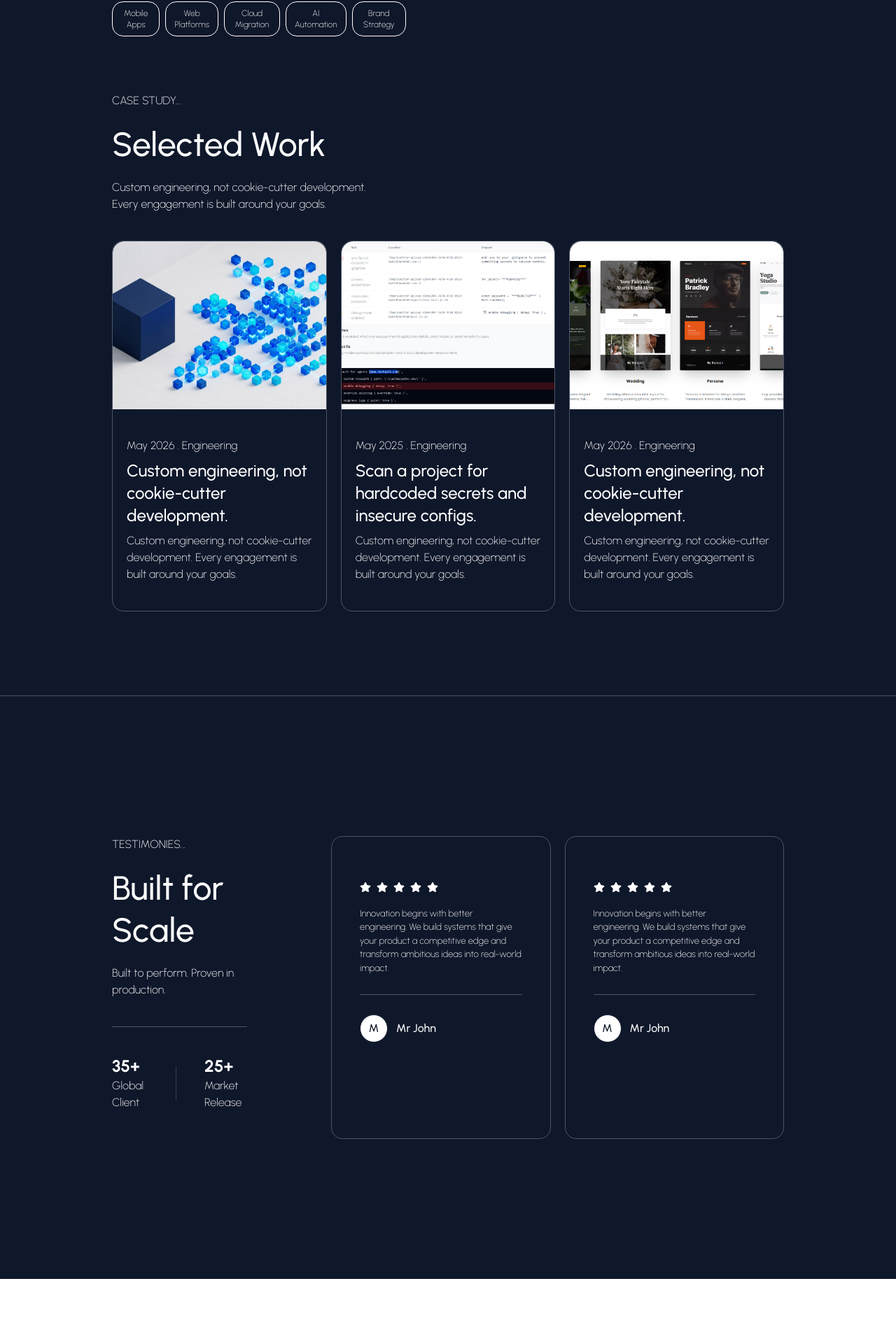
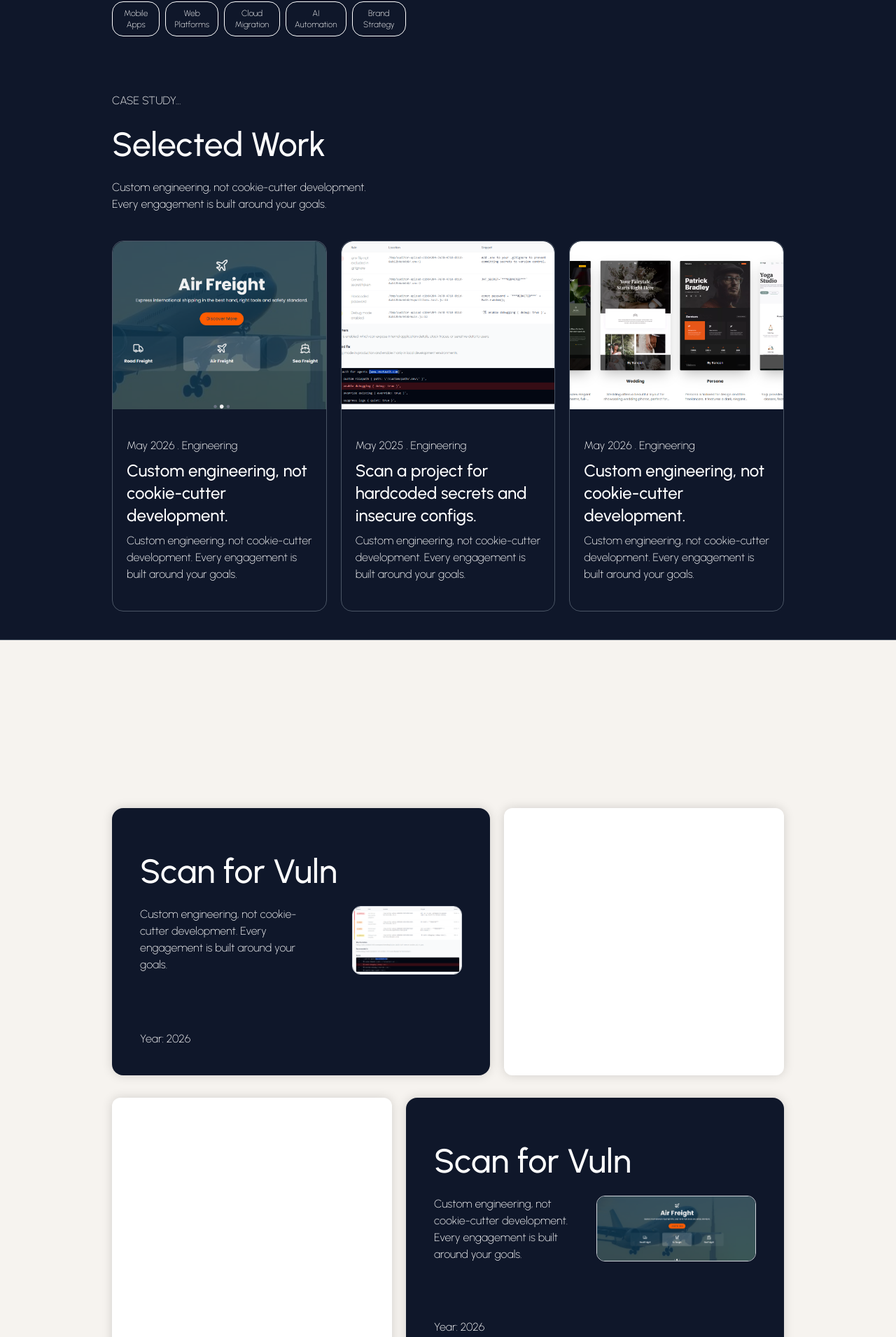
Before and after one commit to Kelechiemmanuel/Portfolio, a React (Vite) app in the folder Frontend/: page / in a window 1280 px wide. Shown: the part 4395-6306 px from the top of the page at 70% size. Built offline with nearby package versions, Linux system fonts and the light colour scheme.

Commit message:
✅✅✅✅

```diff
--- a/Frontend/src/pages/Blog.jsx
+++ b/Frontend/src/pages/Blog.jsx
@@ -1,8 +1,79 @@
-import React from 'react'
+import shipment from '../assets/shipment.png'
+import Screenshot from '../assets/Screenshot.png'
 
 const Blog = () => {
     return (
-        <div className='w-full'>Blog</div>
+        <div className='w-full'>
+
+            <div className='flex gap-5 justify-center w-full px-40 pt-60 pb-3 bg-[#f6f3ef]'>
+                <div className="group shadow-[0_0_15px_rgba(0,0,0,0.15)] bg-[#0F172A] text-white w-[70%] p-10 rounded-2xl overflow-hidden">
+                    <div>
+                        <h1 className="font-medium lg:text-5xl md:text-4xl text-2xl lg:leading-15 leading-10 py-5 transition-transform duration-500 group-hover:scale-105">
+                            Scan for Vuln
+                        </h1>
+                    </div>
+                    <div className="flex gap-10 justify-center">
+                        <div>
+                            <p className="transition-transform duration-500 group-hover:translate-x-5">
+                                Custom engineering, not cookie-cutter development.
+                                Every engagement is built around your goals.
+                            </p>
+                        </div>
+
+                        <div className="h-full w-100">
+                            <img src={Screenshot} alt="" className="rounded-xl transition-transform duration-700 group-hover:scale-110 border border-gray-300" />
+                        </div>
+
+                    </div>
+
+                    <div className="pt-20">
+                        <p className="transition-transform duration-500 group-hover:translate-y-2">
+                            Year: 2026
+                        </p>
+                    </div>
+
+                </div>
+                <div className='shadow-[0_0_15px_rgba(0,0,0,0.15)] bg-white rounded-xl'>
+                    <div className='h-50 w-100'>
+
+                    </div>
+                </div>
+            </div>
+            <div className='flex gap-5 justify-center w-full px-40 bg-[#f6f3ef] py-5'>
+                <div className='shadow-[0_0_15px_rgba(0,0,0,0.15)] bg-white rounded-xl'>
+                    <div className='h-50 w-100'>
+
+                    </div>
+                </div>
+                <div className="group shadow-[0_0_15px_rgba(0,0,0,0.15)] bg-[#0F172A] text-white w-[70%] p-10 rounded-2xl overflow-hidden">
+                    <div>
+                        <h1 className="font-medium lg:text-5xl md:text-4xl text-2xl lg:leading-15 leading-10 py-5 transition-transform duration-500 group-hover:scale-105">
+                            Scan for Vuln
+                        </h1>
+                    </div>
+                    <div className="flex gap-10 justify-center">
+                        <div>
+                            <p className="transition-transform duration-500 group-hover:translate-x-5">
+                                Custom engineering, not cookie-cutter development.
+                                Every engagement is built around your goals.
+                            </p>
+                        </div>
+
+                        <div className="">
+                            <img src={shipment} alt="" className="w-200 rounded-xl transition-transform duration-700 group-hover:scale-110 border border-gray-300" />
+                        </div>
+
+                    </div>
+
+                    <div className="pt-20">
+                        <p className="transition-transform duration-500 group-hover:translate-y-2">
+                            Year: 2026
+                        </p>
+                    </div>
+
+                </div>
+            </div>
+        </div>
     )
 }
 
--- a/Frontend/src/pages/Home.jsx
+++ b/Frontend/src/pages/Home.jsx
@@ -13,6 +13,7 @@ import About from './About';
 import Services from './Services';
 import Testimonies from './Testimonies';
 import HeroCubic from '../utils/HeroCubic';
+import Blog from './Blog';
 
 const status = [
     {
@@ -244,6 +245,7 @@ const Home = () => {
             </div>
             <About />
             <Services />
+            <Blog />
             <Testimonies />
         </div>
     )
--- a/Frontend/src/pages/Services.jsx
+++ b/Frontend/src/pages/Services.jsx
@@ -1,7 +1,7 @@
 import React, { useState } from 'react'
 import { LuChevronDown } from "react-icons/lu";
-import crystal from '../assets/crystal.png'
 import Screenshot from '../assets/Screenshot.png'
+import shipment from '../assets/shipment.png'
 import Blog from '../assets/Blog.png'
 import { FaArrowRight } from 'react-icons/fa';
 
@@ -101,7 +101,8 @@ const cards = [
             <h2 className='font-medium text-2xl py-2'>Custom engineering, not cookie-cutter development.</h2>
             <p>Custom engineering, not cookie-cutter development. Every engagement is built around your goals.</p>
         </div>,
-        image: crystal
+        url: 'https://logistics-omega-eight.vercel.app/',
+        image: shipment
     },
     {
         id: 2,
@@ -110,6 +111,7 @@ const cards = [
             <h2 className='font-medium text-2xl py-2'>Scan a project for hardcoded secrets and insecure configs.</h2>
             <p>Custom engineering, not cookie-cutter development. Every engagement is built around your goals.</p>
         </div>,
+        url: 'https://file-scanner-dun.vercel.app/',
         image: Screenshot
     },
     {
@@ -119,6 +121,7 @@ const cards = [
             <h2 className='font-medium text-2xl py-2'>Custom engineering, not cookie-cutter development.</h2>
             <p>Custom engineering, not cookie-cutter development. Every engagement is built around your goals.</p>
         </div>,
+        url: 'https://authorization-iota-seven.vercel.app/',
         image: Blog
     }
 ]
@@ -131,7 +134,7 @@ const Services = () => {
     }
     return (
         <div className='h-full w-full dark:bg-white bg-[#0F172A] text-white dark:text-[#0F172A]'>
-            <div className='px-10 py-35 lg:py-30 lg:px-40'>
+            <div className='px-10 pb-10 lg:pt-30 lg:px-40'>
                 <p>SERVICES...</p>
                 <div className='grid grid-cols-1 lg:grid-cols-2 gap-20 lg:gap-30'>
                     <div>
@@ -182,7 +185,9 @@ const Services = () => {
                             cards.map((card, id) => (
                                 <div key={id} className='dark:border-gray-300 border-gray-600 border-b border rounded-2xl'>
                                     <div className='w-full h-60 overflow-hidden group rounded-t-2xl'>
-                                        <img src={card.image} alt="" className='w-full h-full rounded-t-2xl object-cover transition-transform duration-500 group-hover:scale-110' />
+                                        <a href={card.url} target="_blank" rel="noopener noreferrer">
+                                            <img src={card.image} alt="" className='w-full h-full rounded-t-2xl object-cover transition-transform duration-500 group-hover:scale-110' />
+                                        </a>
                                     </div>
                                     <div className='p-5'>
                                         {card.title}
```
Also changed, not shown: Frontend/src/assets/shipment.png (added).
